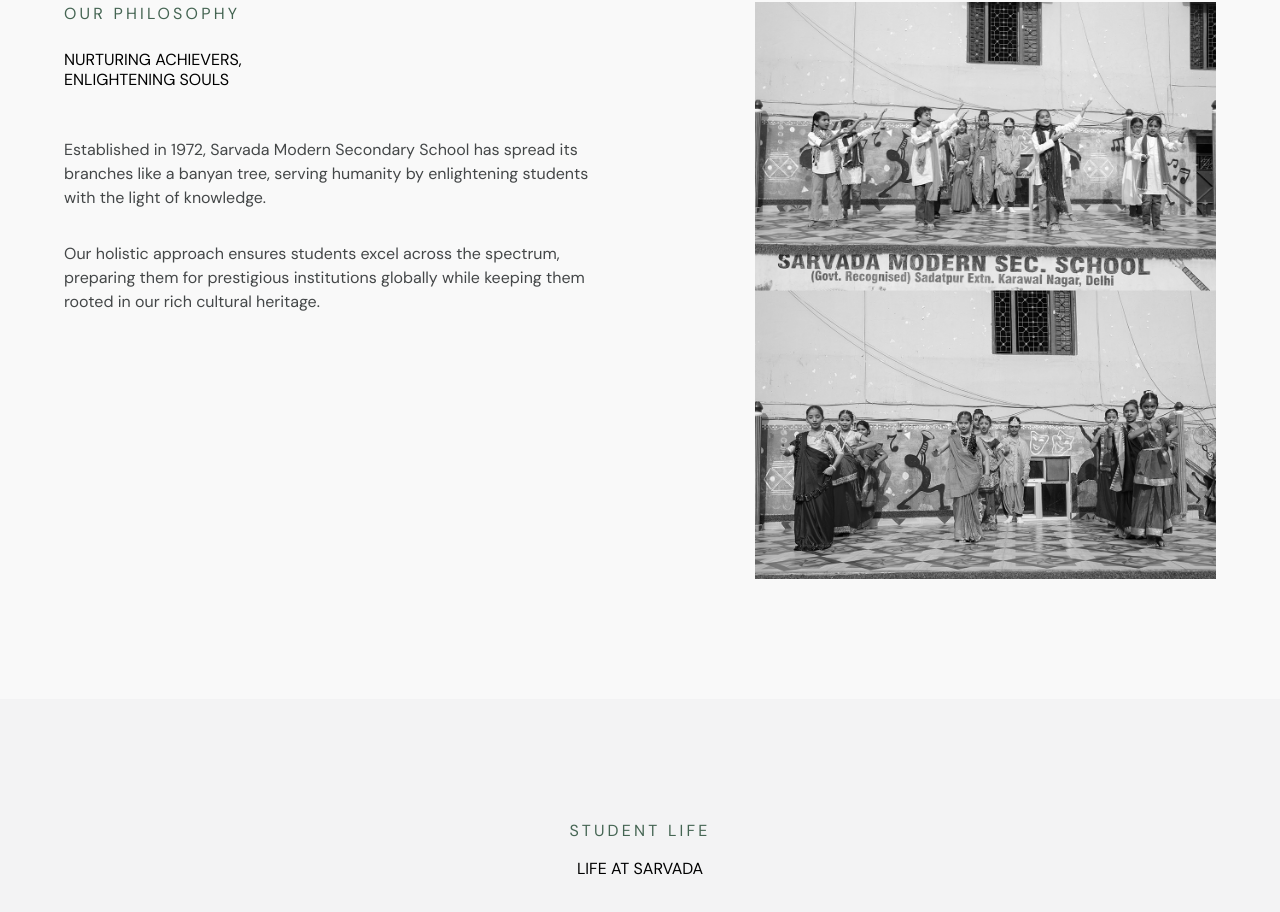
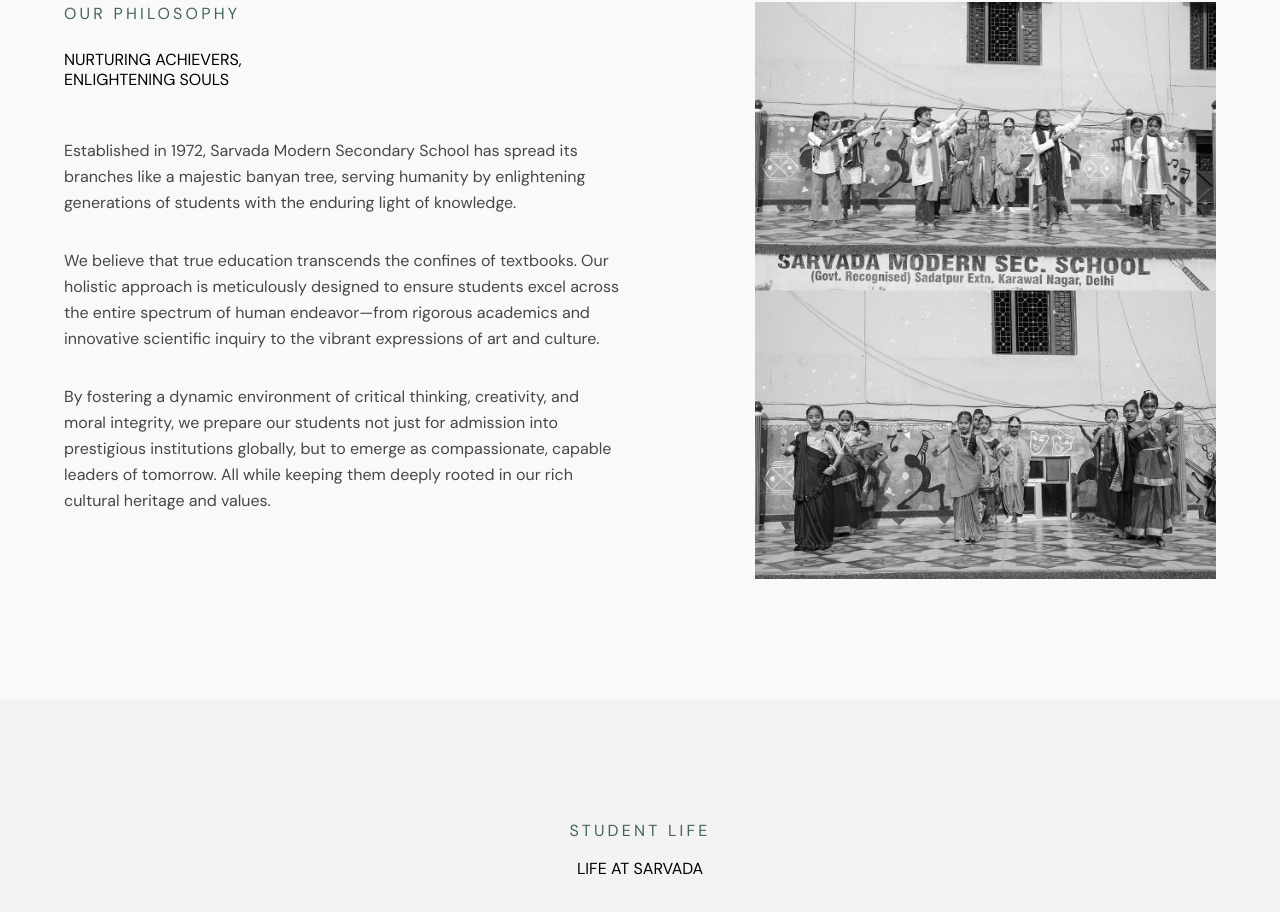
Before and after one commit to devbysatyam/sarvada, a Next.js app: page / in a window 1280 px wide. Shown: the part 1817-2729 px from the top of the page. Built offline with nearby package versions, Linux system fonts and the light colour scheme; no server answers; the database is empty.

Commit message:
Expand Philosophy section text on homepage for richer storytelling

```diff
--- a/src/app/page.tsx
+++ b/src/app/page.tsx
@@ -135,12 +135,15 @@ export default function Home() {
             <div className="md:col-span-6">
               <span className="font-label-caps text-secondary uppercase tracking-[0.2em] mb-6 block">Our Philosophy</span>
               <h2 className="font-display-md text-primary mb-12 leading-tight uppercase">Nurturing Achievers,<br/>Enlightening Souls</h2>
-              <div className="space-y-8 font-body-lg text-on-surface-variant">
+              <div className="space-y-8 font-body-lg text-on-surface-variant leading-relaxed">
                 <p>
-                  Established in 1972, Sarvada Modern Secondary School has spread its branches like a banyan tree, serving humanity by enlightening students with the light of knowledge.
+                  Established in 1972, Sarvada Modern Secondary School has spread its branches like a majestic banyan tree, serving humanity by enlightening generations of students with the enduring light of knowledge.
                 </p>
                 <p>
-                  Our holistic approach ensures students excel across the spectrum, preparing them for prestigious institutions globally while keeping them rooted in our rich cultural heritage.
+                  We believe that true education transcends the confines of textbooks. Our holistic approach is meticulously designed to ensure students excel across the entire spectrum of human endeavor—from rigorous academics and innovative scientific inquiry to the vibrant expressions of art and culture.
+                </p>
+                <p>
+                  By fostering a dynamic environment of critical thinking, creativity, and moral integrity, we prepare our students not just for admission into prestigious institutions globally, but to emerge as compassionate, capable leaders of tomorrow. All while keeping them deeply rooted in our rich cultural heritage and values.
                 </p>
               </div>
             </div>
```
